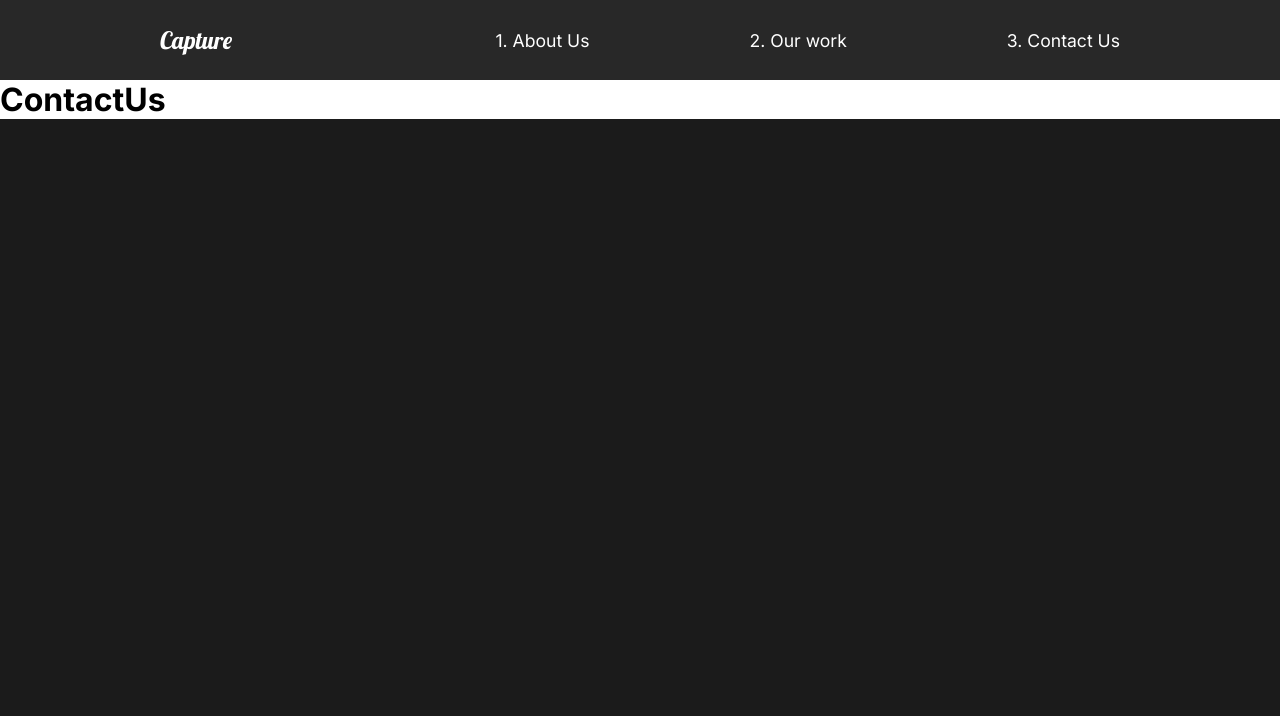
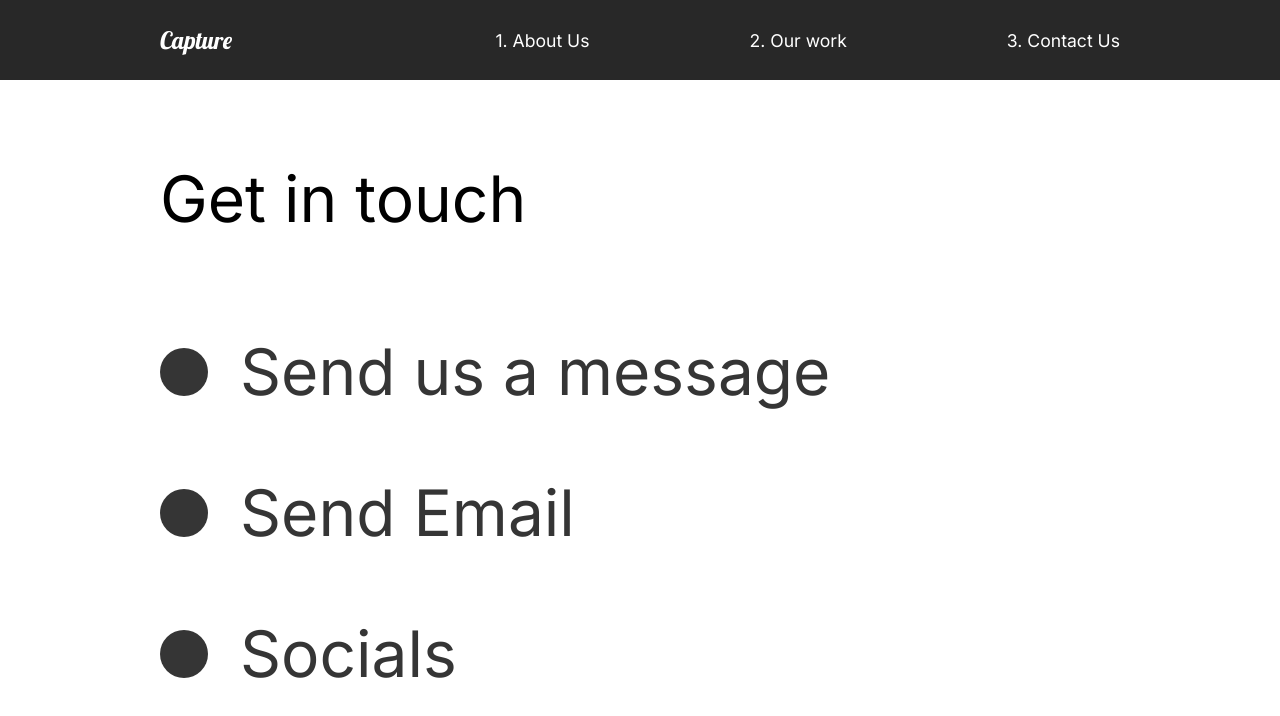
Before and after one commit to tataqt/Creative-React-and-Redux-Course, a React (Create React App) app in the folder capture-portofolio/: page /contact in a window 1280 px wide. Shown: the top 716 px of the page. Built offline with nearby package versions, Linux system fonts and the light colour scheme.

Commit message:
Contact Animation and rebuild src

```diff
--- a/capture-portofolio/src/pages/AboutUsPage.jsx
+++ b/capture-portofolio/src/pages/AboutUsPage.jsx
@@ -1,9 +1,9 @@
 import React from 'react';
 import { motion } from 'framer-motion';
 import { pageAnimation } from '../animation';
-import AboutSection from '../components/AboutSection';
-import ServicesSection from '../components/ServicesSection';
-import FaqSection from '../components/FaqSection';
+import AboutSection from '../components/sections/AboutSection';
+import ServicesSection from '../components/sections/ServicesSection';
+import FaqSection from '../components/sections/FaqSection';
 
 const AboutUsPage = () => {
     return (
--- a/capture-portofolio/src/pages/ContactUs.jsx
+++ b/capture-portofolio/src/pages/ContactUs.jsx
@@ -1,18 +1,73 @@
 import { motion } from 'framer-motion';
-import { pageAnimation } from '../animation';
+import styled from 'styled-components';
+import { pageAnimation, titleAnimation } from '../animation';
 
 const ContactUs = () => {
     return (
-        <motion.div
+        <ConstactStyle
             variants={pageAnimation}
             initial="hidden"
             animate="show"
             exit="exit"
             style={{ background: '#fff' }}
         >
-            <h1>ContactUs</h1>
-        </motion.div>
+            <Title>
+                <Hide>
+                    <motion.h2 variants={titleAnimation}>Get in touch</motion.h2>
+                </Hide>
+            </Title>
+            <div>
+                <Hide>
+                    <Social variants={titleAnimation}>
+                        <Circle />
+                        <h2>Send us a message</h2>
+                    </Social>
+                </Hide>
+                <Hide>
+                    <Social variants={titleAnimation}>
+                        <Circle />
+                        <h2>Send Email</h2>
+                    </Social>
+                </Hide>
+                <Hide>
+                    <Social variants={titleAnimation}>
+                        <Circle />
+                        <h2>Socials</h2>
+                    </Social>
+                </Hide>
+            </div>
+        </ConstactStyle>
     );
 };
 
+const ConstactStyle = styled(motion.div)`
+    padding: 5rem 10rem;
+    color: #353535;
+    min-height: 90vh;
+`;
+
+const Title = styled.div`
+    margin-bottom: 4rem;
+    color: black;
+`;
+
+const Hide = styled.div`
+    overflow:hidden;
+`;
+
+const Circle = styled.div`
+    border-radius: 50%;
+    width:3rem;
+    height: 3rem;
+    background: #353535;
+`;
+
+const Social = styled(motion.div)`
+    display: flex;
+    align-items: center;
+    h2{
+        margin: 2rem;
+    }
+`;
+
 export default ContactUs;
```
Also changed, not shown: capture-portofolio/src/components/sections/AboutSection.jsx (renamed from capture-portofolio/src/components/AboutSection.jsx, +4 -4 lines), capture-portofolio/src/components/sections/FaqSection.jsx (renamed from capture-portofolio/src/components/FaqSection.jsx, +4 -4 lines), capture-portofolio/src/components/sections/ServicesSection.jsx (renamed from capture-portofolio/src/components/ServicesSection.jsx, +8 -8 lines).
